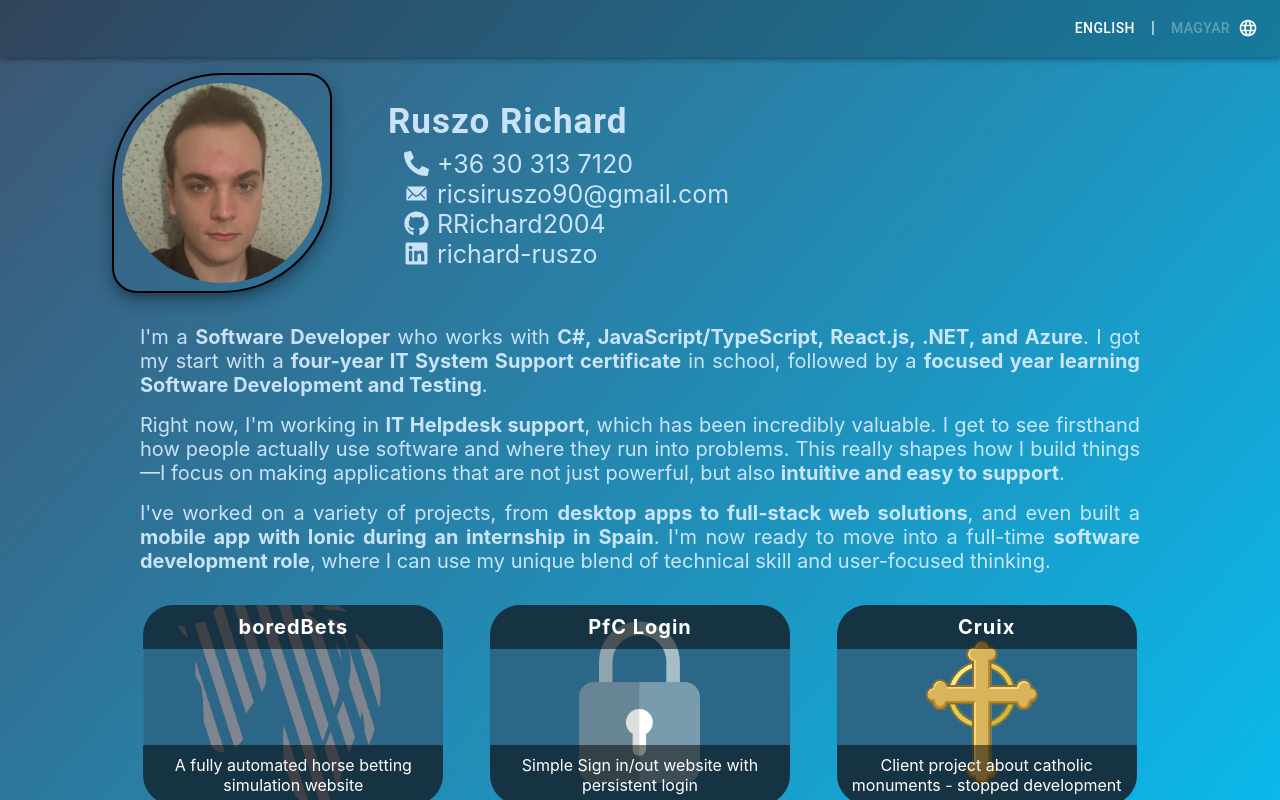
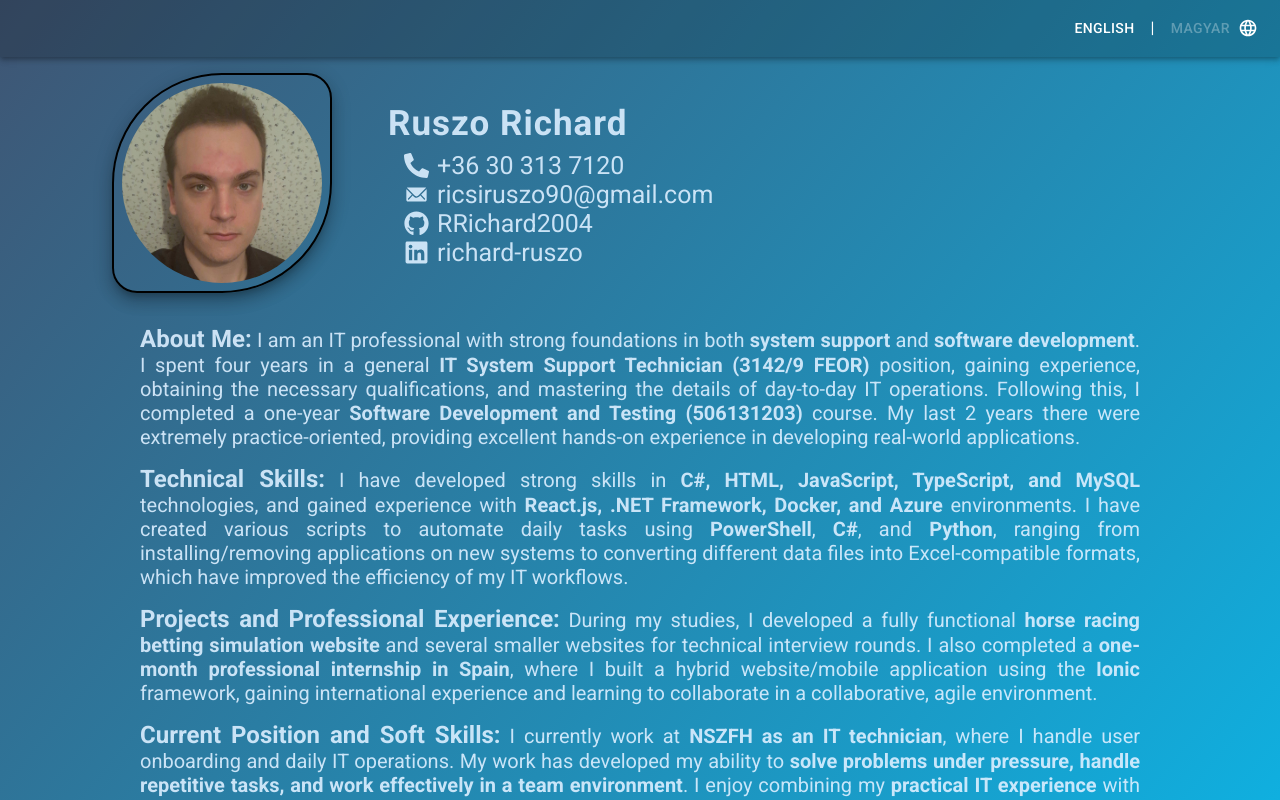
Before and after one commit to RRichard2004/Portfolio, a React (Create React App) app: page /eng in a window 1280 px wide. Shown: the top 800 px of the page. Built offline with nearby package versions, Linux system fonts and the light colour scheme.

Commit message:
major fixes
Added projects to hungarian site
added the text from hun to eng version

```diff
--- a/src/pages/English/mainPageEN.js
+++ b/src/pages/English/mainPageEN.js
@@ -158,6 +158,18 @@ export default function MainPage() {
                     </Typography>
                 </Box>
             </Box>
+            {/*<Box sx={{
+                width: '100%',
+                display: 'flex',
+                justifyContent: 'center',
+                alignItems: 'center',
+                my: 2,
+                height: '30px' }}>
+                    <button>About Me</button>
+                    <button>Technical Skills</button>
+                    <button>Projects And Experience</button>
+                    <button>Current Position</button>
+            </Box>*/}
             <Box sx={{
                 width: '80%',
                 maxWidth: 1000,
@@ -170,9 +182,13 @@ export default function MainPage() {
                 fontSize: 20,
                 textAlign: 'justify',
                 }}>
-                <span>
-                    I'm a <strong>Software Developer</strong> who works with <strong>C#, JavaScript/TypeScript, React.js, .NET, and Azure</strong>. I got my start with a <strong>four-year IT System Support certificate</strong> in school, followed by a <strong>focused year learning Software Development and Testing</strong>. </span><span> Right now, I'm working in <strong>IT Helpdesk support</strong>, which has been incredibly valuable. I get to see firsthand how people actually use software and where they run into problems. This really shapes how I build things—I focus on making applications that are not just powerful, but also <strong>intuitive and easy to support</strong>. </span><span> I've worked on a variety of projects, from <strong>desktop apps to full-stack web solutions</strong>, and even built a <strong>mobile app with Ionic during an internship in Spain</strong>. I'm now ready to move into a full-time <strong>software development role</strong>, where I can use my unique blend of technical skill and user-focused thinking.
-                </span>
+                <span><span style={{ fontWeight: 'bold', fontSize: '120%'}}>About Me:</span> I am an IT professional with strong foundations in both <strong>system support</strong> and <strong>software development</strong>. I spent four years in a general <strong>IT System Support Technician (3142/9 FEOR)</strong> position, gaining experience, obtaining the necessary qualifications, and mastering the details of day-to-day IT operations. Following this, I completed a one-year <strong>Software Development and Testing (506131203)</strong> course. My last 2 years there were extremely practice-oriented, providing excellent hands-on experience in developing real-world applications.</span>
+
+                <span><span style={{ fontWeight: 'bold', fontSize: '120%'}}>Technical Skills:</span> I have developed strong skills in <strong>C#, HTML, JavaScript, TypeScript, and MySQL</strong> technologies, and gained experience with <strong>React.js, .NET Framework, Docker, and Azure</strong> environments. I have created various scripts to automate daily tasks using <strong>PowerShell</strong>, <strong>C#</strong>, and <strong>Python</strong>, ranging from installing/removing applications on new systems to converting different data files into Excel-compatible formats, which have improved the efficiency of my IT workflows.</span>
+
+                <span><span style={{ fontWeight: 'bold', fontSize: '120%'}}>Projects and Professional Experience:</span> During my studies, I developed a fully functional <strong>horse racing betting simulation website</strong> and several smaller websites for technical interview rounds. I also completed a <strong>one-month professional internship in Spain</strong>, where I built a hybrid website/mobile application using the <strong>Ionic</strong> framework, gaining international experience and learning to collaborate in a collaborative, agile environment.</span>
+
+                <span><span style={{ fontWeight: 'bold', fontSize: '120%'}}>Current Position and Soft Skills:</span> I currently work at <strong>NSZFH as an IT technician</strong>, where I handle user onboarding and daily IT operations. My work has developed my ability to <strong>solve problems under pressure, handle repetitive tasks, and work effectively in a team environment</strong>. I enjoy combining my <strong>practical IT experience</strong> with <strong>software development</strong>, and I am continuously seeking opportunities where I can develop tools and applications with real impact.</span>
             </Box>
             <Box sx={{
                 width: '80%',
--- a/src/pages/Hungarian/mainPageHU.js
+++ b/src/pages/Hungarian/mainPageHU.js
@@ -191,6 +191,30 @@ export default function MainPage() {
                     Szeretem ötvözni a <strong>gyakorlati IT tapasztalatomat</strong> a <strong>szoftverfejlesztéssel</strong>, és folyamatosan olyan lehetőségeket keresek, ahol valódi hatással bíró eszközöket és alkalmazásokat fejleszthetek.
                 </span>
             </Box>
+            <Box sx={{
+                            width: '80%',
+                            maxWidth: 1500,
+                            my:2,
+                            mx:10,
+                            display: 'flex',
+                            alignItems: 'center',
+                            flexDirection: 'column',
+                            gap: 2,
+                            }}>
+                                <div style={{
+                                    display: 'flex',
+                                    gap: '16px',
+                                    flexWrap: 'wrap',
+                                    flexDirection: 'row',
+                                    justifyContent: 'space-around',
+                                }}>
+                                    <a href="https://bored-bets.vercel.app" target="_blank" rel="noopener noreferrer" className='portfolioCard boredbets'><a>boredBets</a><span>Teljesen automatizált lóversenyfogadás szimulátor</span></a>
+                                    <a href="https://pfc-frontend-pearl.vercel.app" target="_blank" rel="noopener noreferrer" className='portfolioCard PfC'><a>PfC Login</a><span>Egyszerű hitelesítő weboldal</span></a>
+                                    <a href="https://github.com/bag0ly/cruix" target="_blank" rel="noopener noreferrer" className='portfolioCard cruix'><a>Cruix</a><span>Ügyfélprojekt a katolikus műemlékekről<br/>Fejlesztése megszakadt</span></a>
+                                    <a href="https://github.com/RRichard2004/Intern_EduApp" target="_blank" rel="noopener noreferrer" className='portfolioCard eduapp'><a>Education App</a><span>Többplatformos Ionic app, amely több forráson való eligazodást segíti.</span></a>
+
+                                </div>
+                        </Box>
         </Box>
     );
 }
--- a/src/styles/index.css
+++ b/src/styles/index.css
@@ -1,3 +1,5 @@
+@import url('https://fonts.googleapis.com/css2?family=Roboto:ital,wght@0,100..900;1,100..900&display=swap');
+
 body {
   margin: 0;
   font-family: -apple-system, BlinkMacSystemFont, 'Segoe UI', 'Roboto', 'Oxygen',
@@ -8,6 +10,8 @@ body {
   background: #3F5573;
   background: linear-gradient(130deg,rgba(63, 85, 115, 1) 0%, rgba(5, 195, 247, 1) 100%);
   color: rgba(220, 238, 255, 0.9);
+  font-family: "Roboto", sans-serif;
+  font-weight: 400;
 }
 ::selection {
   background: #0f5496d3; /* background color when selected */
```
